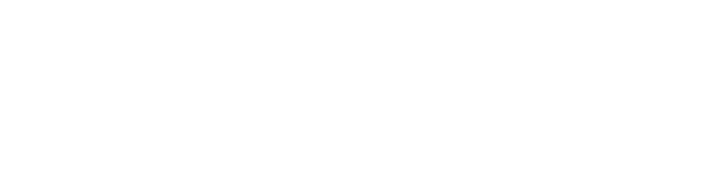
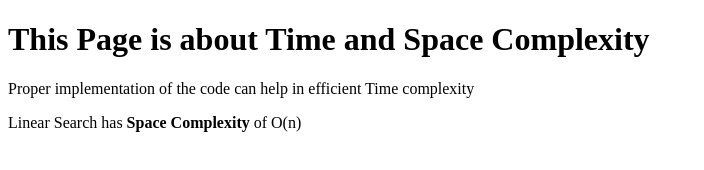
Before and after one commit to acciojob/time-and-space-complexity-aryanghugare, a website: page main.html in a window 1280 px wide. Shown: the whole page, without its empty margins (0-704 px from the left). Drawn offline with Linux system fonts and the light colour scheme.

Commit message:
created a submission

```diff
--- a/main.html
+++ b/main.html
@@ -8,6 +8,9 @@
 
 <body>
 	<!-- the entire body must be written by student -->
+	<h1>This Page is about Time and Space Complexity</h1>
+	<p>Proper implementation of the code can help in efficient Time complexity</p>
+	<p>Linear Search has <b>Space Complexity</b> of O(n) </p>
     <script type="text/javascript" src="./script.js">
 </script>
 
```
